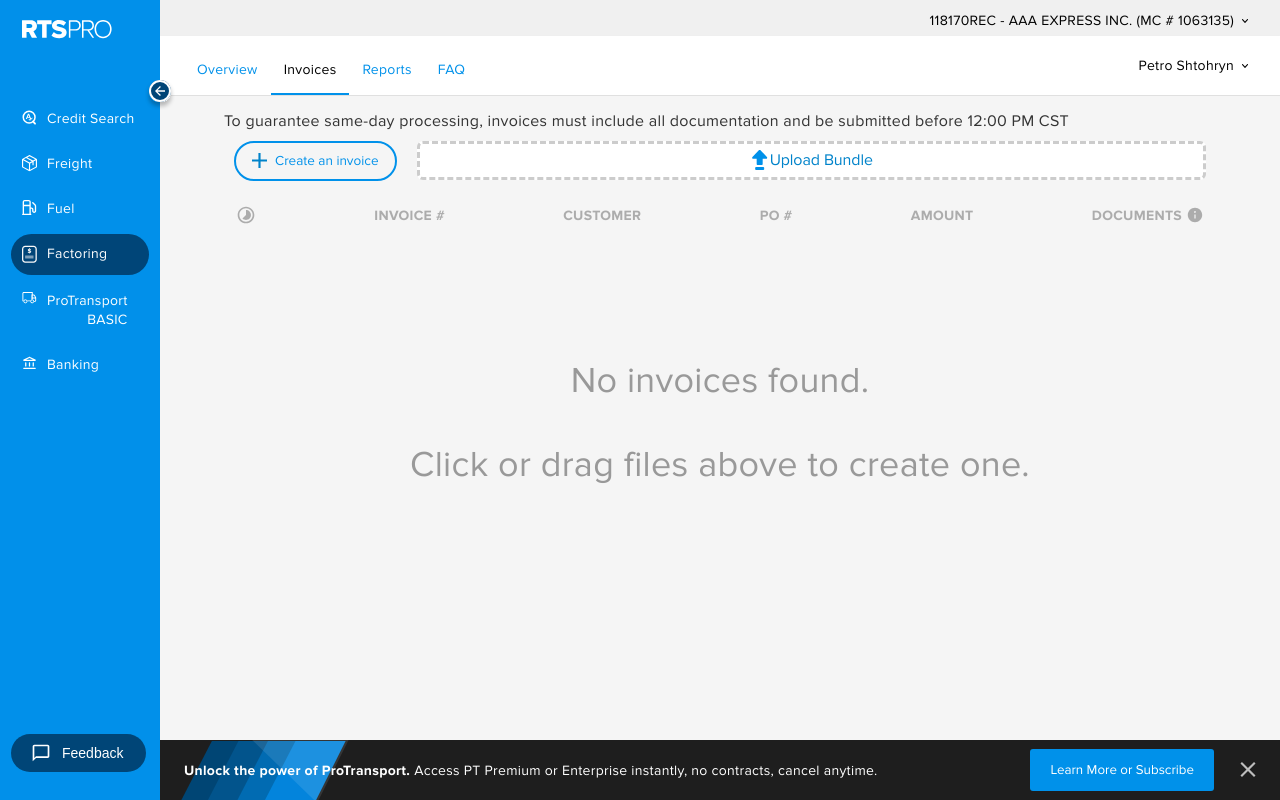
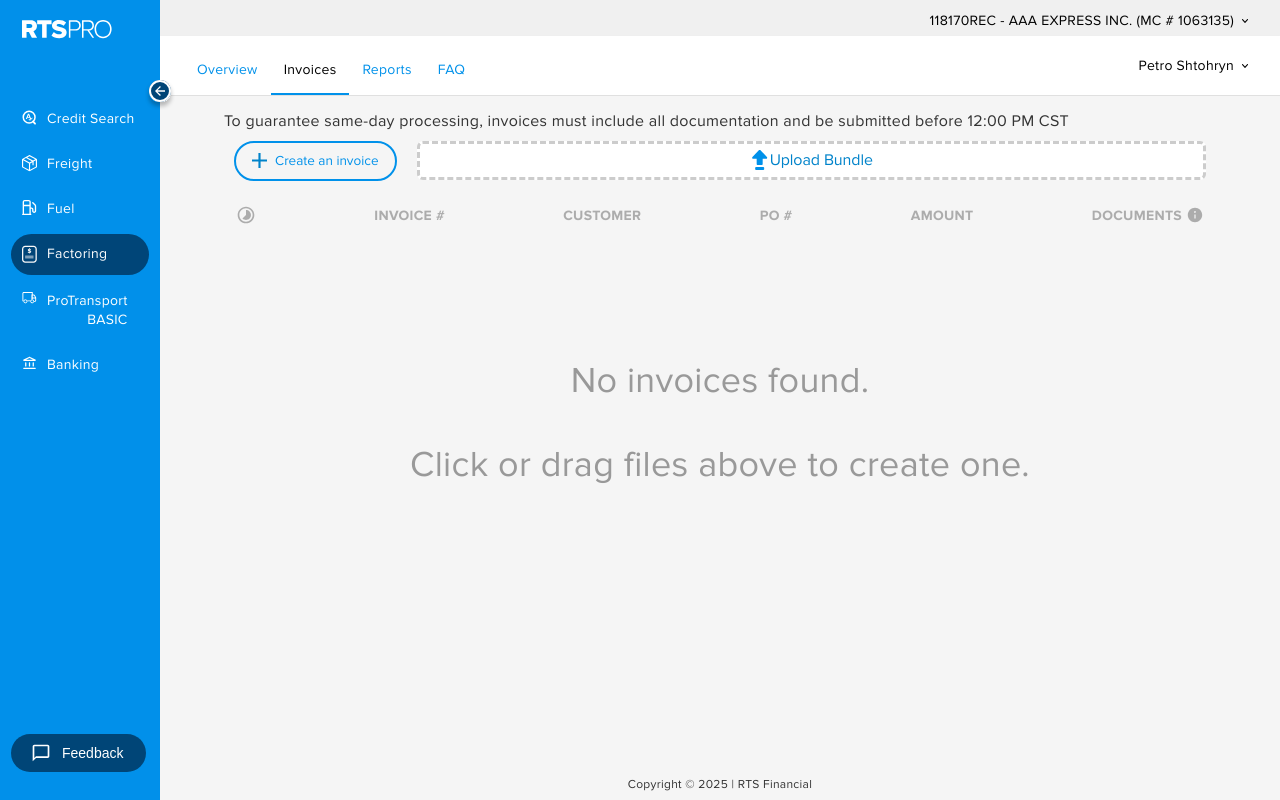
Before and after one commit to nazar-koltsun/RTS, a Next.js app: page /factoring/invoices in a window 1280 px wide. Built offline with nearby package versions, Linux system fonts and the light colour scheme; sample sign-in values are in the browser's storage.

Commit message:
Refactor Footer component to simplify layout and update copyright text; remove unused elements and styles for a cleaner design. Add placeholder for notes section in Invoices component.

```diff
--- a/app/components/Footer.js
+++ b/app/components/Footer.js
@@ -1,40 +1,13 @@
 'use client';
 
 import styles from './Footer.module.css';
-import Button from './Button';
-import Image from 'next/image';
 
 const Footer = () => {
   return (
     <footer className={styles.footer}>
       <p className={styles.text}>
-        <strong>Unlock the power of ProTransport.</strong> Access PT Premium or
-        Enterprise instantly, no contracts, cancel anytime.
+        Copyright © {new Date().getFullYear()} | RTS Financial
       </p>
-      <div className={styles.actions}>
-        <Button className={styles.button}>Learn More or Subscribe</Button>
-        <button className={styles.closeButton} aria-label="Close banner">
-          <svg
-            xmlns="http://www.w3.org/2000/svg"
-            width="16"
-            height="17"
-            viewBox="0 0 16 17"
-            fill="none"
-          >
-            <path
-              d="M16 1.66005L14.3848 0.0467529L8 6.42386L1.61524 0.0467529L0 1.66005L6.38476 8.03716L0 14.4143L1.61524 16.0276L8 9.65046L14.3848 16.0276L16 14.4143L9.61524 8.03716L16 1.66005Z"
-              fill="#BDBDBD"
-            />
-          </svg>
-        </button>
-      </div>
-      <Image
-        src="/footer-decor.svg"
-        alt="Footer Decor"
-        className={styles.decor}
-        width={170}
-        height={61}
-      />
     </footer>
   );
 };
--- a/app/components/Footer.module.css
+++ b/app/components/Footer.module.css
@@ -1,65 +1,11 @@
 .footer {
-  background-color: #1e1e1e;
-  display: flex;
-  align-items: center;
-  padding: 9px 24px;
-  gap: 24px;
-  position: relative;
+  padding: 8px 20px 8px;
   font-family: var(--font-family-proxima-nova);
 }
 
 .text {
   position: relative;
-  z-index: 1;
-  color: #ffffff;
-  font-size: 14px;
-  line-height: 1.5;
-  flex: 1;
-  margin: 0;
+  color: #333333;
+  font-size: 12px;
+  text-align: center;
 }
-
-.actions {
-  position: relative;
-  z-index: 1;
-  display: flex;
-  align-items: center;
-  gap: 26px;
-  flex-shrink: 0;
-}
-
-.footer .button {
-  white-space: nowrap;
-  font-size: 13.33px;
-  padding: 8px 20px;
-  height: 42px;
-  font-family: var(--font-family-proxima-nova);
-}
-
-.closeButton {
-  background: none;
-  border: none;
-  cursor: pointer;
-  color: #888888;
-  display: flex;
-  align-items: center;
-  justify-content: center;
-  transition: color 0.2s ease;
-  flex-shrink: 0;
-}
-
-.closeButton:hover {
-  color: #ffffff;
-}
-
-.closeButton svg {
-  width: 16px;
-  height: 16px;
-}
-
-.decor {
-  position: absolute;
-  left: 20px;
-  top: 0;
-  bottom: 0;
-  height: 60px;
-}
--- a/app/factoring/invoices/page.js
+++ b/app/factoring/invoices/page.js
@@ -629,6 +629,8 @@
           </div>
         ))}
       </div>
+
+      {/* Notes Section */}
     </div>
   );
 };
```
Also changed, not shown: lib/supabase-storage.js (line endings or trailing spaces), 1 other file (tests, documents, lock files or other folders).
